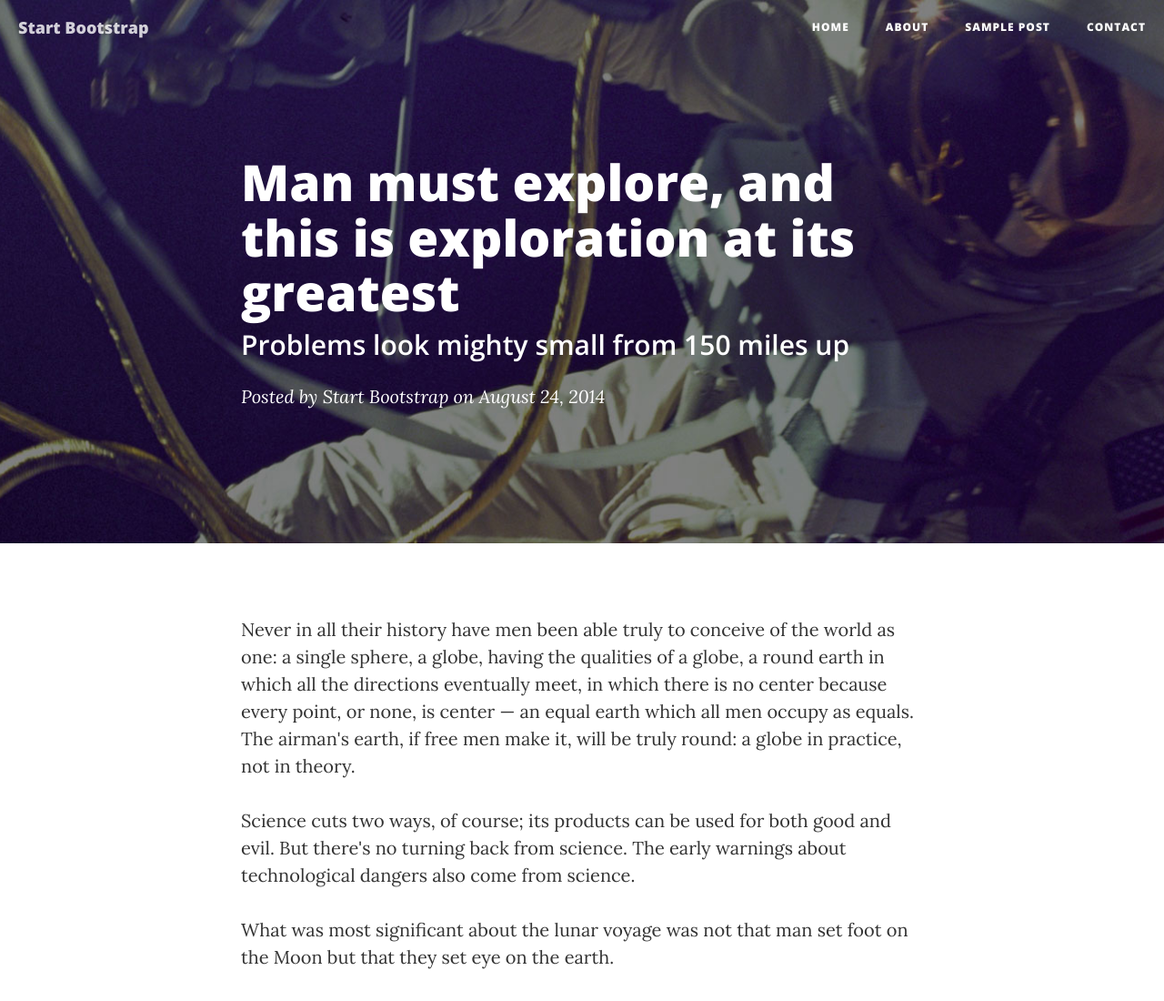
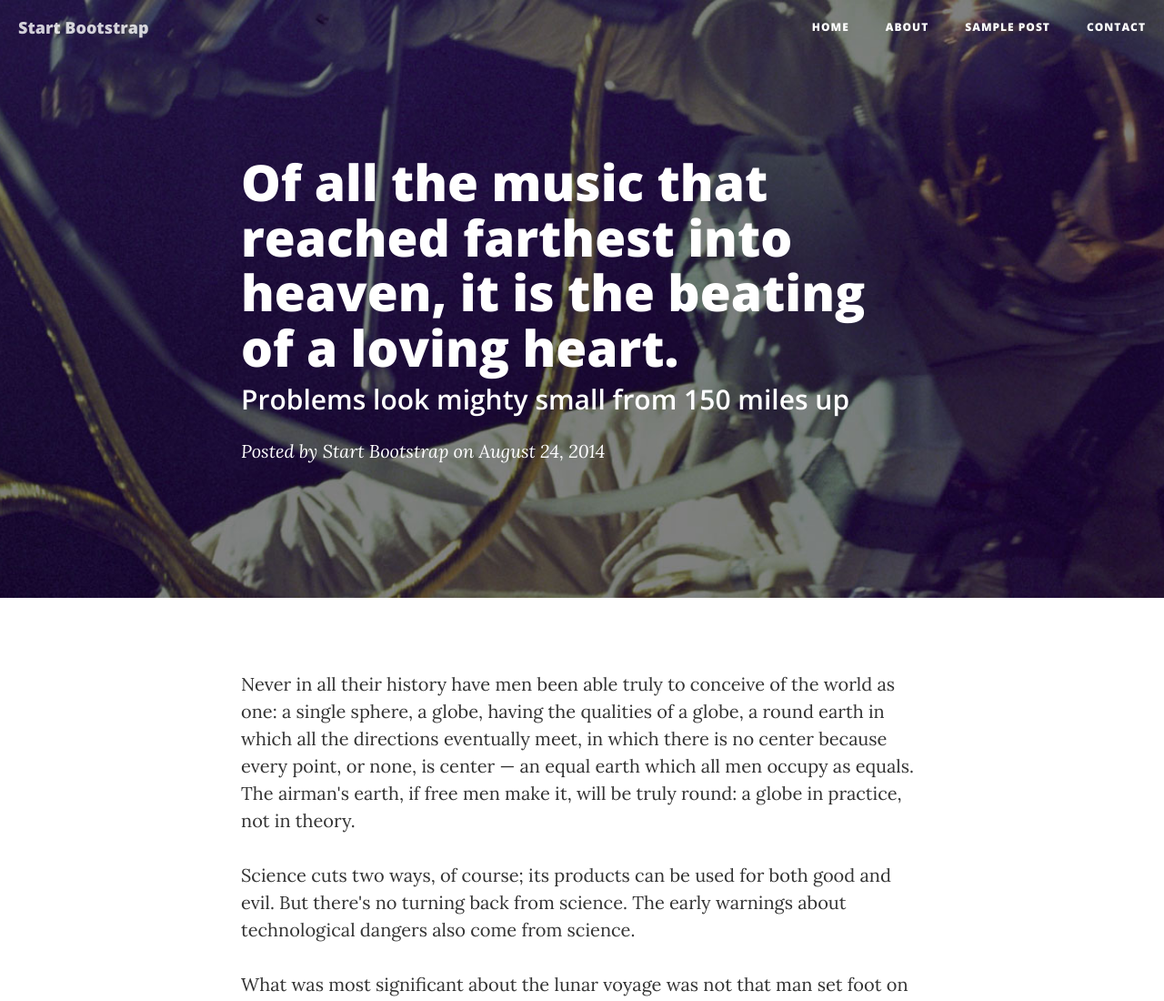
Before and after one commit to mhackie0924/Zac.github.io, a website: page post.html in a window 1280 px wide. Shown: the top 1100 px of the page at 91% size. Drawn offline with nearby package versions, Linux system fonts and the light colour scheme.

Commit message:
Update post.html

```diff
--- a/post.html
+++ b/post.html
@@ -74,7 +74,7 @@
             <div class="row">
                 <div class="col-lg-8 col-lg-offset-2 col-md-10 col-md-offset-1">
                     <div class="post-heading">
-                        <h1>Man must explore, and this is exploration at its greatest</h1>
+                        <h1>Of all the music that reached farthest into heaven, it is the beating of a loving heart.</h1>
                         <h2 class="subheading">Problems look mighty small from 150 miles up</h2>
                         <span class="meta">Posted by <a href="#">Start Bootstrap</a> on August 24, 2014</span>
                     </div>
```
